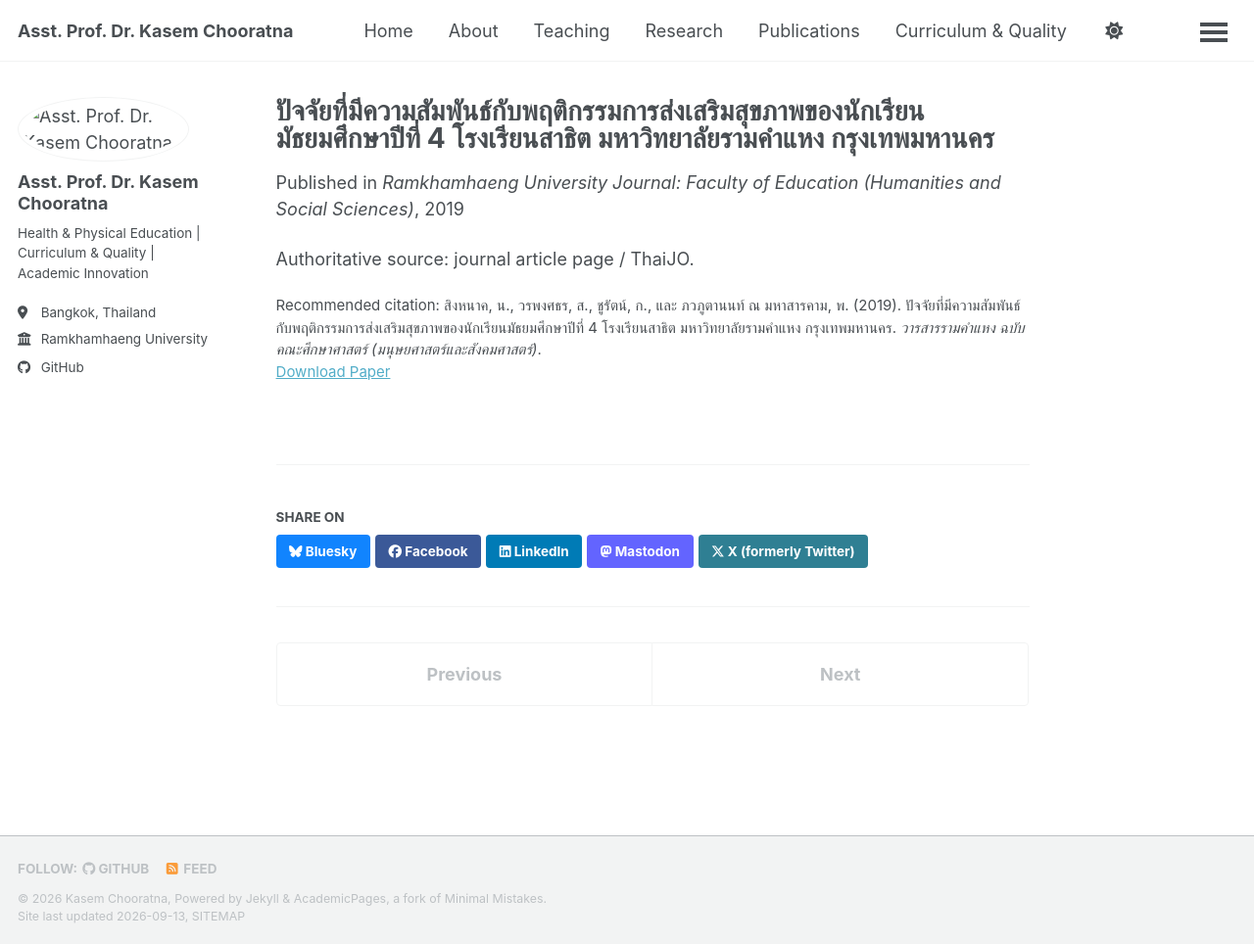
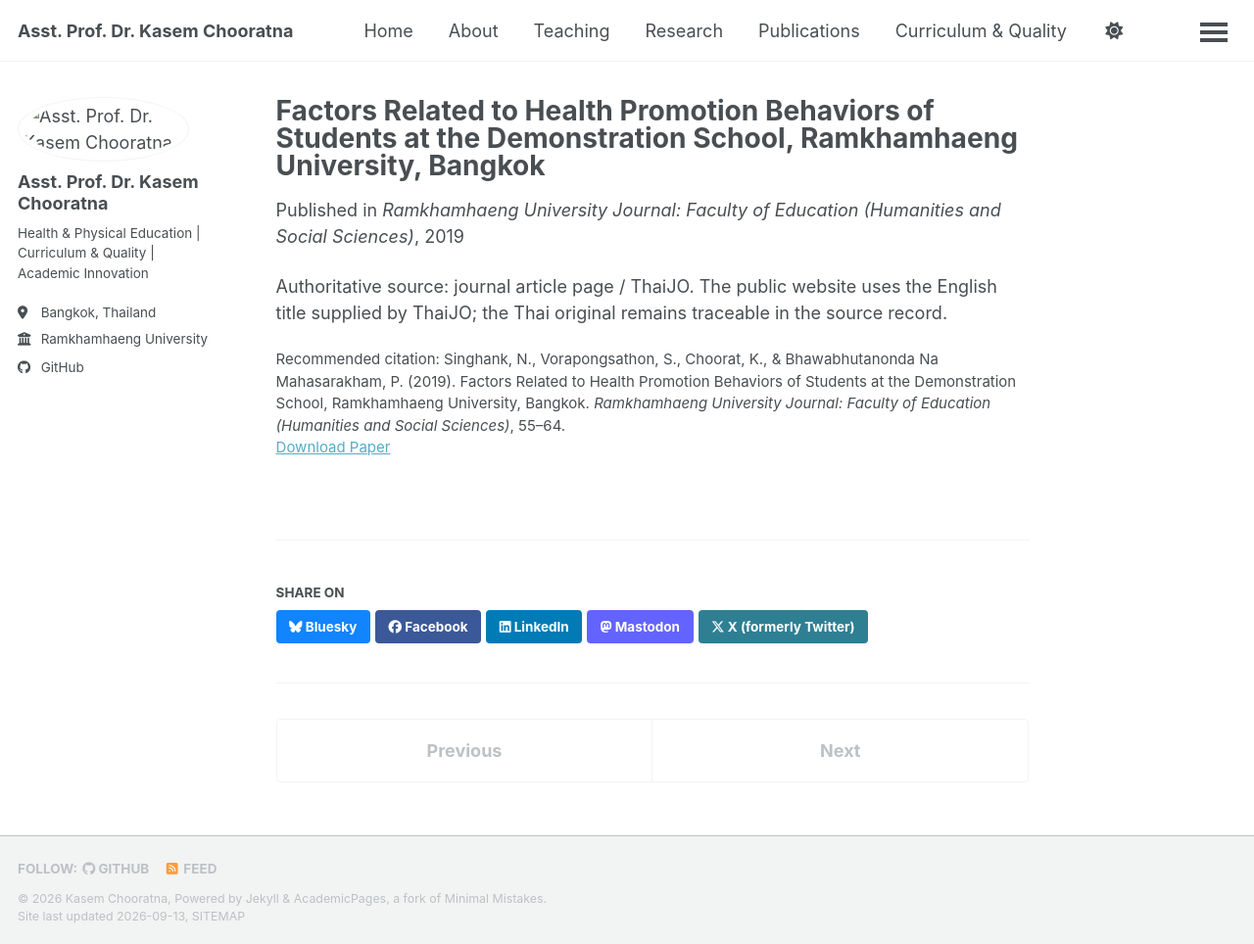
Before and after one commit to kasemch/kasemch.github.io, a Jekyll site: the page built from _publications/2019-12-10-health-promotion-ru-demo-m4.md, in a window 1280 px wide and 964 px high. Shown: the whole window at 98% size. Built offline with Jekyll 4.4.1, drawn with Linux system fonts in a browser that asks for light colours; a style sheet for code colours, icons or effects is not loaded.

Commit message:
Use verified English title for health promotion study

```diff
--- a/_publications/2019-12-10-health-promotion-ru-demo-m4.md
+++ b/_publications/2019-12-10-health-promotion-ru-demo-m4.md
@@ -1,5 +1,5 @@
 ---
-title: "ปัจจัยที่มีความสัมพันธ์กับพฤติกรรมการส่งเสริมสุขภาพของนักเรียนมัธยมศึกษาปีที่ 4 โรงเรียนสาธิต มหาวิทยาลัยรามคำแหง กรุงเทพมหานคร"
+title: "Factors Related to Health Promotion Behaviors of Students at the Demonstration School, Ramkhamhaeng University, Bangkok"
 collection: publications
 category: manuscripts
 permalink: /publication/2019-12-10-health-promotion-ru-demo-m4
@@ -7,6 +7,6 @@ excerpt: "Study of factors related to health-promotion behaviours among Grade 10
 date: 2019-12-10
 venue: "Ramkhamhaeng University Journal: Faculty of Education (Humanities and Social Sciences)"
 paperurl: "https://so18.tci-thaijo.org/index.php/RUEDU/article/view/415"
-citation: "สิงหนาค, น., วรพงศธร, ส., ชูรัตน์, ก., และ ภวภูตานนท์ ณ มหาสารคาม, พ. (2019). ปัจจัยที่มีความสัมพันธ์กับพฤติกรรมการส่งเสริมสุขภาพของนักเรียนมัธยมศึกษาปีที่ 4 โรงเรียนสาธิต มหาวิทยาลัยรามคำแหง กรุงเทพมหานคร. <i>วารสารรามคำแหง ฉบับคณะศึกษาศาสตร์ (มนุษยศาสตร์และสังคมศาสตร์)</i>."
+citation: "Singhank, N., Vorapongsathon, S., Choorat, K., & Bhawabhutanonda Na Mahasarakham, P. (2019). Factors Related to Health Promotion Behaviors of Students at the Demonstration School, Ramkhamhaeng University, Bangkok. <i>Ramkhamhaeng University Journal: Faculty of Education (Humanities and Social Sciences)</i>, 55–64."
 ---
-Authoritative source: journal article page / ThaiJO.
+Authoritative source: journal article page / ThaiJO. The public website uses the English title supplied by ThaiJO; the Thai original remains traceable in the source record.
```
